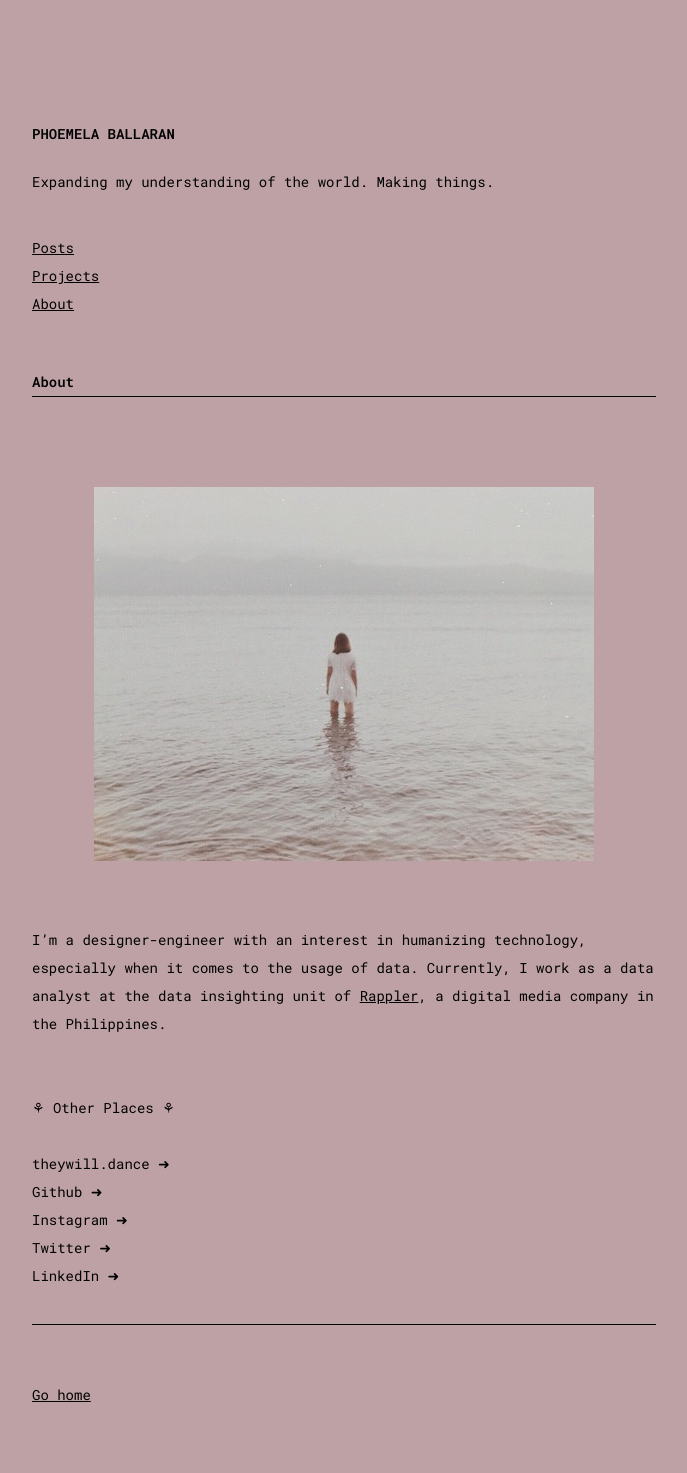
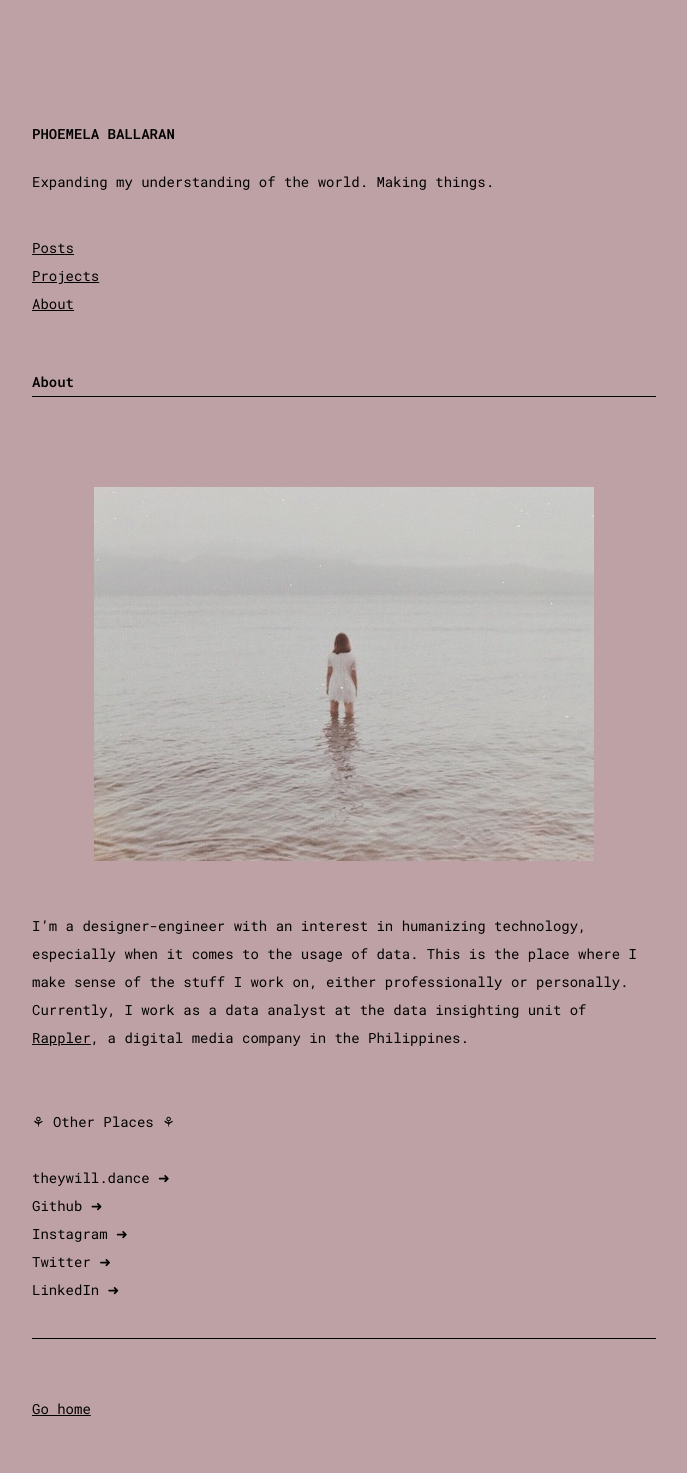
Before and after one commit to comoballar/phoemelaballaran.github.io, a Jekyll site: the page built from about.md, in a window 1280 px wide. Shown: the whole page, without its empty margins (88-775 px from the left). Built offline with Jekyll 4.4.1, drawn with Linux system fonts in a browser that asks for light colours.

Commit message:
Update about.md

```diff
--- a/about.md
+++ b/about.md
@@ -7,8 +7,7 @@
 <br><br>
 <p align="center"><img src="https://phoemelaballaran.github.io/assets/sample/page/about/portrait.jpeg"/></p>
 <br>
-
-I’m a designer-engineer with an interest in humanizing technology, especially when it comes to the usage of data. Currently, I work as a data analyst at the data insighting unit of <a href="https://www.rappler.com" target="_blank">Rappler</a>, a digital media company in the Philippines.
+I’m a designer-engineer with an interest in humanizing technology, especially when it comes to the usage of data. This is the place where I make sense of the stuff I work on, either professionally or personally. Currently, I work as a data analyst at the data insighting unit of <a href="https://www.rappler.com" target="_blank">Rappler</a>, a digital media company in the Philippines.
 <br><br>
 <br>⚘ Other Places ⚘<br>
 <br><a href="https://www.theywill.dance" target="_blank" style="text-decoration: none;">theywill.dance ➜</a>
```
